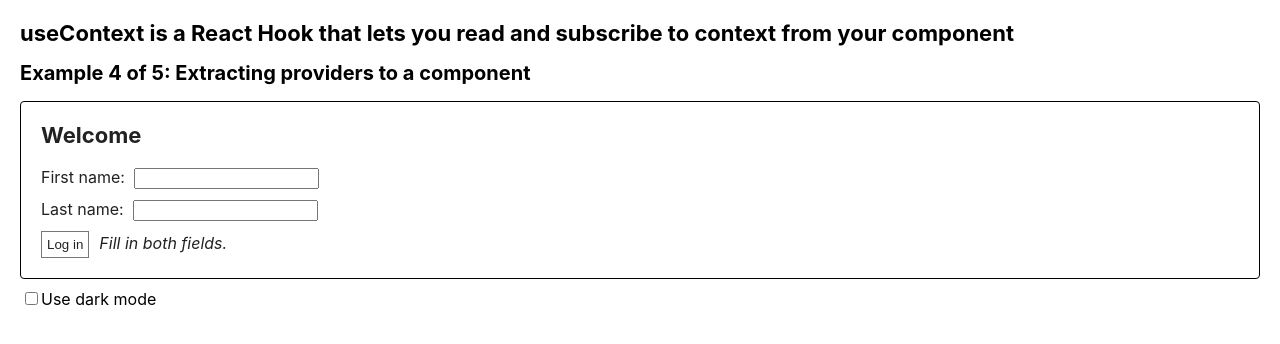
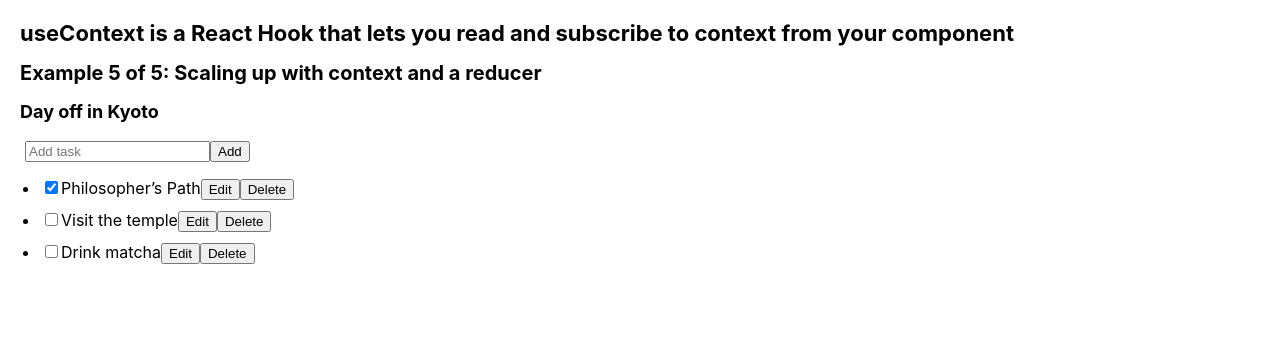
Before and after one commit to VladimirovMario/Sandbox, a React (Create React App) app in the folder 01. React documentation/03. API Reference/01. Hooks/: page / in a window 1280 px wide. Shown: the top 344 px of the page. Built offline with nearby package versions, Linux system fonts and the light colour scheme.

Commit message:
Scaling up with context and a reducer

```diff
--- a/01. React documentation/03. API Reference/01. Hooks/src/components/UseContext/UseContext.js
+++ b/01. React documentation/03. API Reference/01. Hooks/src/components/UseContext/UseContext.js
@@ -1,4 +1,5 @@
-import ExtractingProvidersToAComponent from './ExtractingProvidersToAComponent/ExtractingProvidersToAComponent';
+import ScalingUpWithContextAndAReducer from './ScalingUpWithContextAndAReducer/ScalingUpWithContextAndAReducer';
+// import ExtractingProvidersToAComponent from './ExtractingProvidersToAComponent/ExtractingProvidersToAComponent';
 // import MultipleContexts from './MultipleContexts/MultipleContexts';
 // import UpdatingAnObjectViaContext from './UpdatingAnObjectViaContext/UpdatingAnObjectViaContext';
 // import UpdatingAValueViaContext from './UpdatingAValueViaContext/UpdatingAValueViaContext';
@@ -12,7 +13,8 @@ export default function UseContext() {
         useContext is a React Hook that lets you read and subscribe to context
         from your component
       </h1>
-      <ExtractingProvidersToAComponent />
+      <ScalingUpWithContextAndAReducer />
+      {/* <ExtractingProvidersToAComponent /> */}
       {/* <MultipleContexts /> */}
       {/* <UpdatingAnObjectViaContext /> */}
       {/* <UpdatingAValueViaContext /> */}
```
